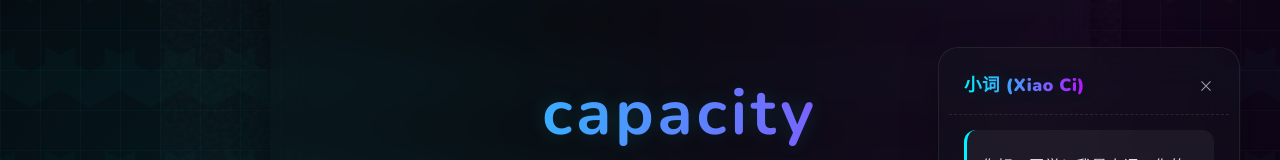
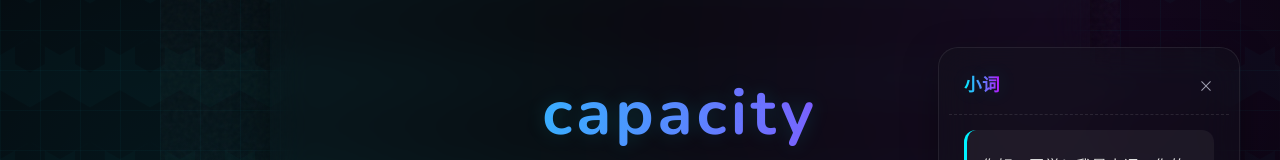
Before and after one commit to MaryJean1984/Mathdatawork, a Vue app in the folder frontend/: page /recitation in a window 1280 px wide. Shown: the part 170-330 px from the top of the page. Built offline with nearby package versions, Linux system fonts and the light colour scheme; sample sign-in values are in the browser's storage.

Commit message:
style(frontend): update AI assistant name to 小词 and change avatar to a blue bird

```diff
--- a/frontend/src/components/AiAssistant.vue
+++ b/frontend/src/components/AiAssistant.vue
@@ -3,7 +3,7 @@
     <!-- 聊天气泡 -->
     <div class="chat-bubble glass-card" v-if="isOpen">
       <div class="chat-header">
-        <span class="ai-name neon-text">小词 (Xiao Ci)</span>
+        <span class="ai-name neon-text">小词</span>
         <el-icon class="close-btn" @click="toggleChat"><Close /></el-icon>
       </div>
       <div class="chat-content">
@@ -33,8 +33,8 @@ import { Close } from '@element-plus/icons-vue'
 
 const isOpen = ref(false)
 
-// 使用 Trae 文档要求的图片生成规则生成卡通画眉鸟
-const avatarUrl = ref('https://coresg-normal.trae.ai/api/ide/v1/text_to_image?prompt=cute%20cartoon%20laughingthrush%20bird%20vector%20art%20avatar%20cyberpunk%20style&image_size=square')
+// 使用 Trae 文档要求的图片生成规则生成蓝色卡通画眉鸟
+const avatarUrl = ref('https://coresg-normal.trae.ai/api/ide/v1/text_to_image?prompt=cute%20blue%20cartoon%20laughingthrush%20bird%20vector%20art%20avatar%20cyberpunk%20style&image_size=square')
 
 // 获取用户信息和学习进度
 const getNickname = () => {
```
